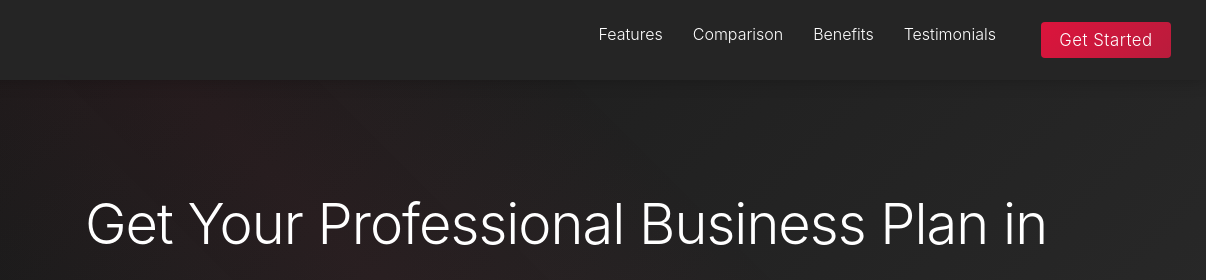
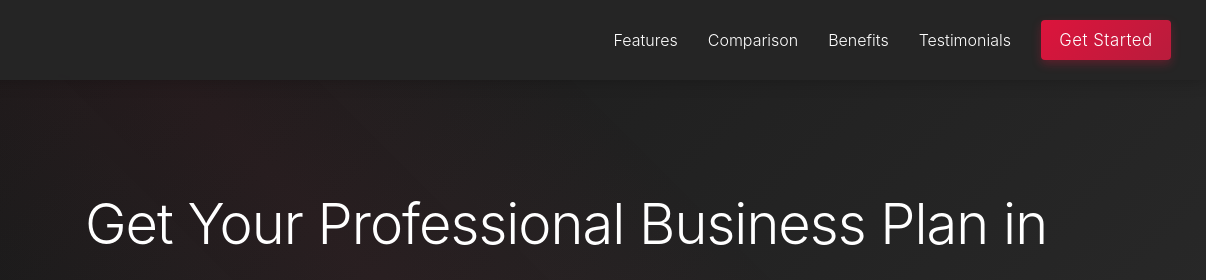
Before and after one commit to mavehaven/biz, a plain HTML site: page index.html in a window 1280 px wide. Shown: the top 280 px of the page, 74-1280 px from the left. Drawn offline with nearby package versions, Linux system fonts and the light colour scheme.

Commit message:
Update index.html

```diff
--- a/index.html
+++ b/index.html
@@ -59,28 +59,35 @@
             background: transparent;
         }
 
+        nav {
+    display: flex;
+    align-items: center; /* Aligns nav items vertically */
+}
 .nav-links {
     display: flex;
+    align-items: center; /* Centers links vertically */
     list-style: none;
 }
-
 .nav-links li {
     margin: 0 15px;
-        }
-
+    display: flex;
+    align-items: center; /* Ensures each list item is vertically centered */
+}
 .nav-links a {
     color: white;
     text-decoration: none;
     font-weight: 300;
     transition: color 0.3s;
     position: relative;
-            padding: 5px 0;
-        }
-
+    padding: 12px 0; /* Match button height */
+    display: flex;
+    align-items: center; /* Center link text vertically */
+    height: auto; /* Remove fixed height */
+    line-height: 1; /* Normalize line height */
+}
 .nav-links a:hover {
     color: #dc143c;
 }
-
 .nav-links a::after {
     content: '';
     position: absolute;
@@ -91,31 +98,32 @@
     background: #dc143c;
     transition: width 0.3s;
 }
-
 .nav-links a:hover::after {
     width: 100%;
 }
-
+/* FIXED GET STARTED BUTTON */
 .nav-cta {
     background: linear-gradient(135deg, #dc143c 0%, #b91c3c 100%);
     color: white;
-    padding: 12px 30px; /* Increased padding for more space */
+    padding: 12px 12px;
     border-radius: 4px;
-    font-weight: 400; /* Slightly bolder */
+    font-weight: 400;
     transition: all 0.3s;
-    margin-left: 15px;
     text-decoration: none;
-    font-size: 1.05rem; /* Slightly larger font */
-    letter-spacing: 0.5px; /* Better letter spacing */
-    display: inline-block; /* Better control */
-    min-width: 130px; /* Minimum width for consistency */
-    text-align: center; /* Center text */
-}
-
+    font-size: 1.05rem;
+    letter-spacing: 0.5px;
+    min-width: 130px;
+    text-align: center;
+    display: flex; /* Changed from block to flex */
+    align-items: center; /* Center content vertically */
+    justify-content: center; /* Center content horizontally */
+    box-shadow: 0 4px 10px rgba(220, 20, 60, 0.3);
+    line-height: 1; /* Normalize line height */
+}
 .nav-cta:hover {
-    transform: translateY(-3px); /* More pronounced hover effect */
-    box-shadow: 0 5px 15px rgba(220, 20, 60, 0.4); /* Enhanced shadow */
-    color: white;
+    transform: translateY(-3px);
+    box-shadow: 0 6px 15px rgba(220, 20, 60, 0.4);
+    background: linear-gradient(135deg, #b91c3c 0%, #dc143c 100%);
 }
 
         .hamburger {
```
Lines whose indentation alone changed are shown as unchanged.
